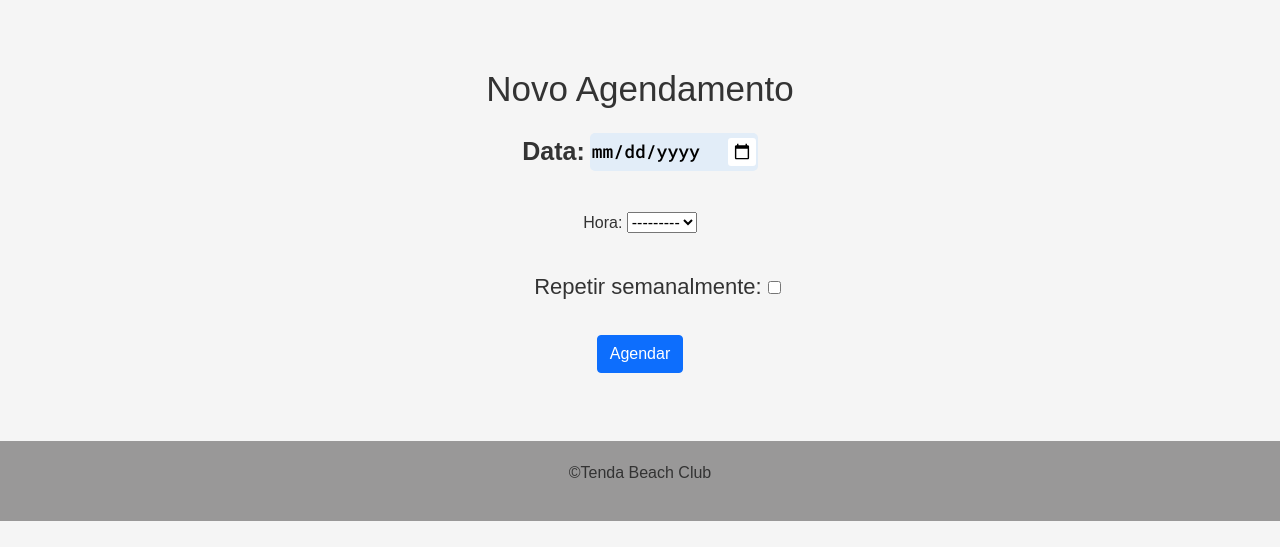
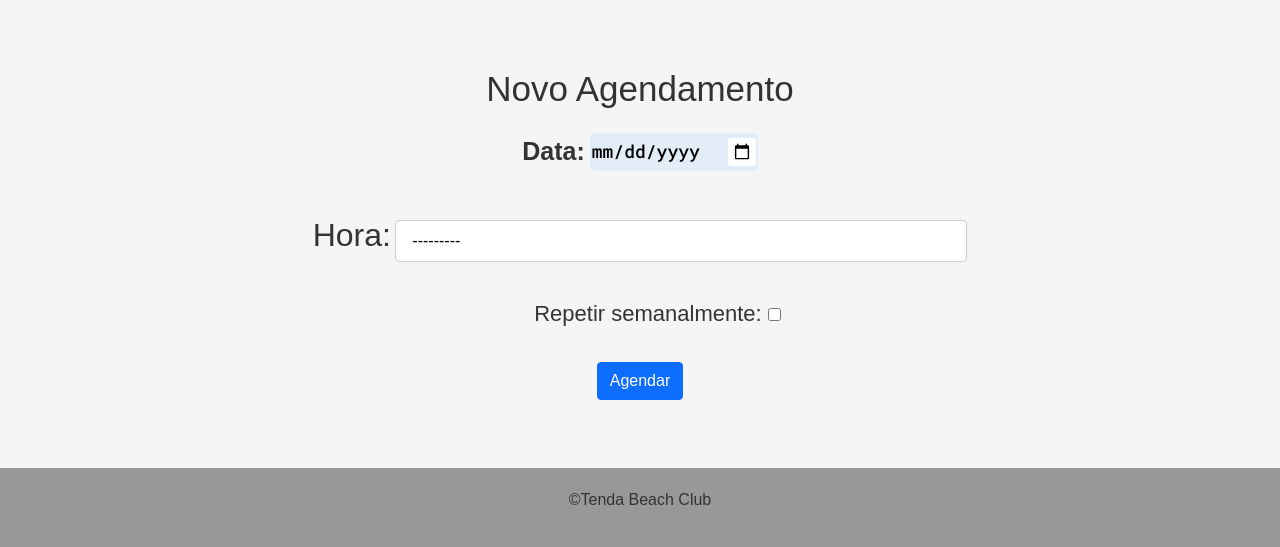
Before and after one commit to Lucas-Espindola-dev/tenda_fitness, a Django app: page /appointments/new/ in a window 1280 px wide. Shown: the part 50-597 px from the top of the page. Run offline with Django 5.2, Linux system fonts and the light colour scheme; the visitor is signed in with stand-in values (Sample User, id 1); data that the repository does not hold is empty.

Commit message:
Styling the form time

```diff
--- a/static/css/styles.css
+++ b/static/css/styles.css
@@ -200,3 +200,23 @@ footer {
 .form_repeat input{
     font-size: large;
 }
+
+.form_time {
+    min-width: 100px;
+}
+
+.form_time label{
+    font-size: 2rem;
+}
+
+.form_time select{
+    appearance: none;
+    width: 50%;
+    font-size: 1rem;
+    padding: 0.5em 5em 0.5em 1em;
+    background-color: #fff;
+    border: 1px solid #caced1;
+    border-radius: 0.25rem;
+    color: #000;
+    cursor: pointer;
+}
```
